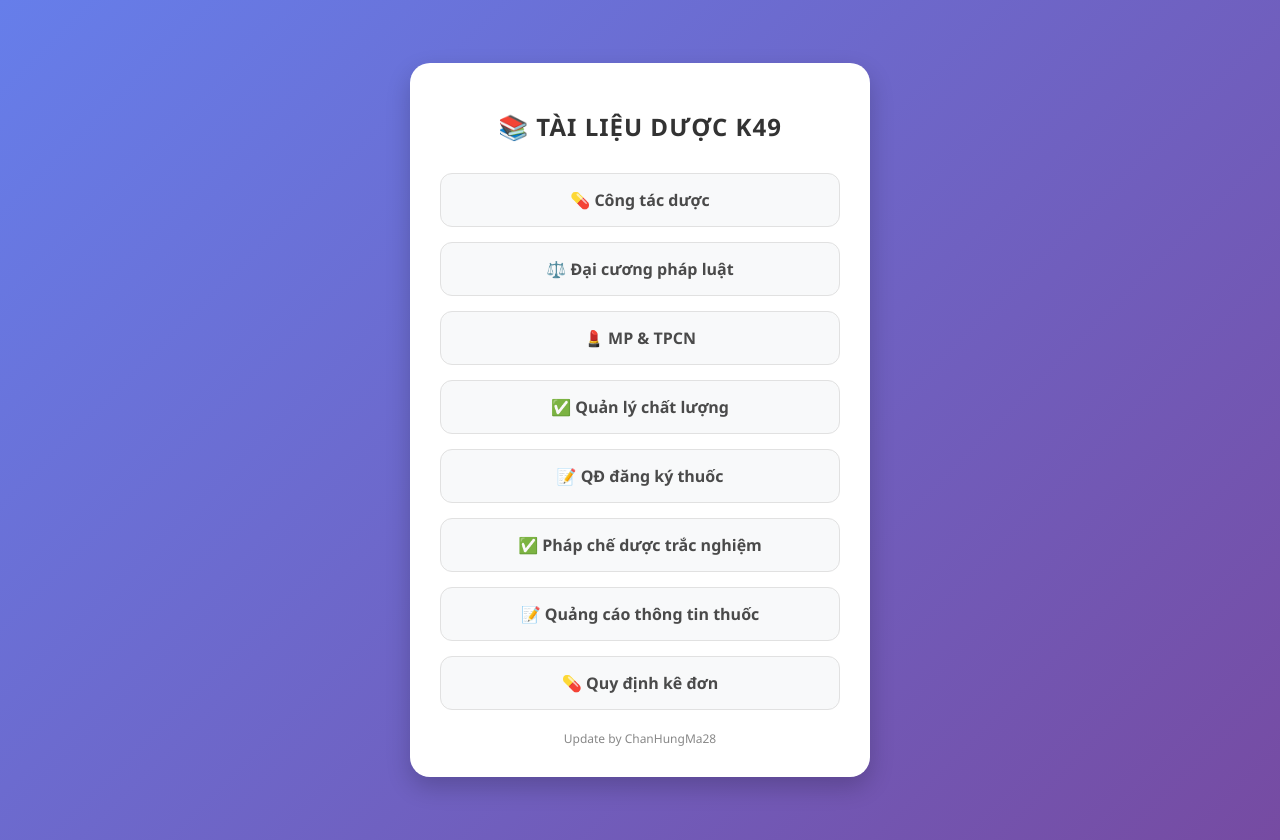
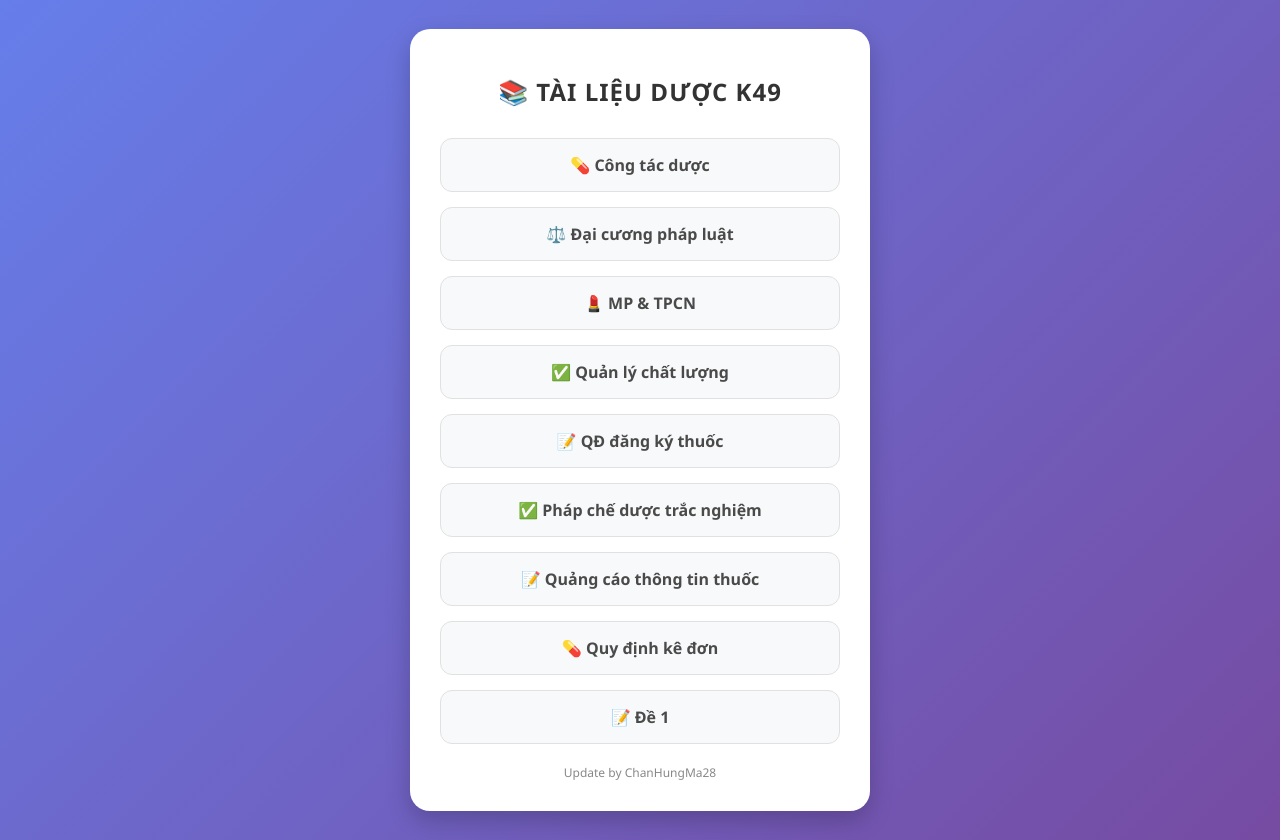
Before and after one commit to ChanHungMa28/DuocK49, a plain HTML site: page index.html in a window 1280 px wide. Drawn offline with Linux system fonts and the light colour scheme.

Commit message:
Add link for 'Đề 1' in index.html
Added a new link for 'Đề 1' in the document.

```diff
--- a/index.html
+++ b/index.html
@@ -69,6 +69,7 @@
         <a href="pcd_trac_nghiem" class="btn-link">✅ Pháp chế dược trắc nghiệm</a>
         <a href="qc_tt.html" class="btn-link">📝 Quảng cáo thông tin thuốc</a>
         <a href="quy_dinh_kedon.html" class="btn-link">💊 Quy định kê đơn</a>
+         <a href="de1.html" class="btn-link">📝 Đề 1</a>
         <div class="footer">Update by ChanHungMa28</div>
     </div>
 
```
